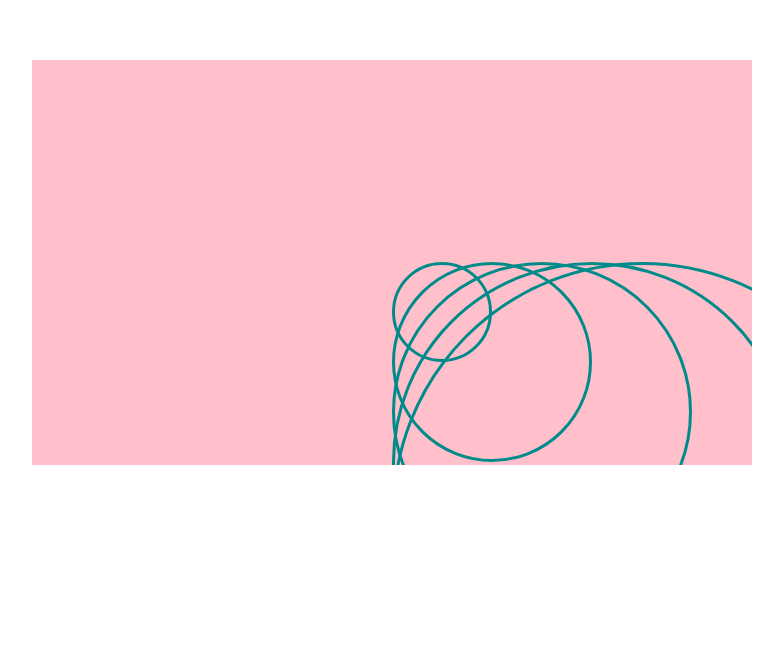
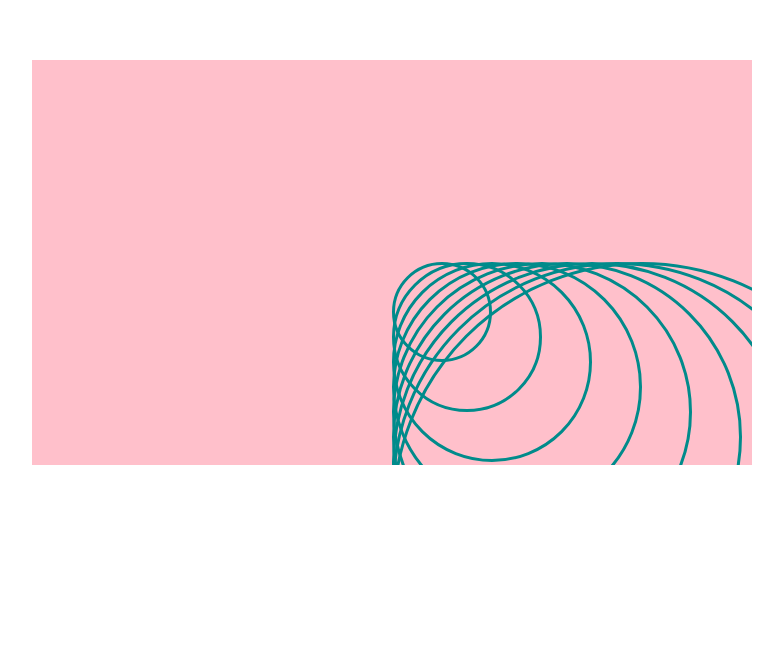
Before and after one commit to empowermint/paper-theatre, a website: page index.html in a window 1280 px wide. Shown: the part 146-816 px from the top of the page, without its empty margins (248-1031 px from the left). Drawn offline with Linux system fonts and the light colour scheme.

Commit message:
Add more test rings

```diff
--- a/index.html
+++ b/index.html
@@ -11,9 +11,13 @@
 <body>
   <div class="paperTheatre" id="myTheatre">
     <div class="paperLayer frame" style="width: 500px" data-depth="10"></div>
+    <div class="paperLayer frame" style="width: 450px" data-depth="10"></div>
     <div class="paperLayer frame" style="width: 400px" data-depth="10"></div>
+    <div class="paperLayer frame" style="width: 350px" data-depth="10"></div>
     <div class="paperLayer frame" style="width: 300px" data-depth="10"></div>
+    <div class="paperLayer frame" style="width: 250px" data-depth="10"></div>
     <div class="paperLayer frame" style="width: 200px" data-depth="10"></div>
+    <div class="paperLayer frame" style="width: 150px" data-depth="10"></div>
     <div class="paperLayer frame" style="width: 100px" data-depth="10"></div>
   </div>
 </body>
```
